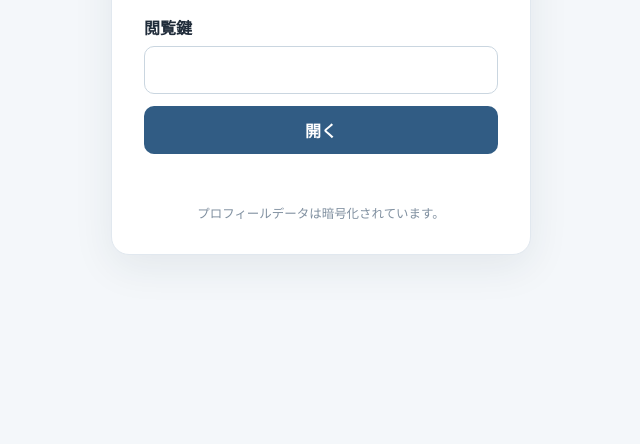
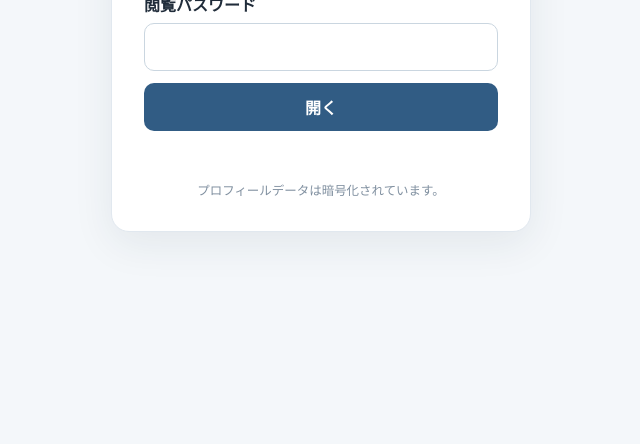
Before and after one commit to ShinsuteWeb/shin-onestep-profile, a plain HTML site: page index.html in a window 1280 px wide. Shown: the part 356-800 px from the top of the page, without its empty margins (319-959 px from the left). Drawn offline with Linux system fonts and the light colour scheme.

Commit message:
Update password gate labels

```diff
--- a/index.html
+++ b/index.html
@@ -1,7 +1,7 @@
 <!doctype html>
 <html lang="ja"><head><meta charset="utf-8"><meta name="viewport" content="width=device-width,initial-scale=1"><meta name="robots" content="noindex,nofollow"><title>シンOneStep メンバー紹介</title>
 <style>:root{font-family:system-ui,-apple-system,"Noto Sans JP",Meiryo,sans-serif;color:#202c3a;background:#f4f7fa}*{box-sizing:border-box}body{margin:0}.gate{min-height:100vh;display:grid;place-items:center;padding:20px}.card{width:min(100%,420px);padding:32px;background:#fff;border:1px solid #e1e8ef;border-radius:18px;box-shadow:0 12px 40px #1f344014}.mark{width:44px;height:44px;border-radius:14px;background:#eaf1f7;color:#315c84;display:grid;place-items:center;font-size:22px;margin-bottom:18px}.card h1{font-size:1.4rem;margin:0 0 8px}.card p{margin:0 0 22px;color:#607184}.card label{display:block;font-weight:600;margin-bottom:7px}.card input{width:100%;padding:12px 14px;border:1px solid #cad6e0;border-radius:10px;font:inherit}.card input:focus{outline:3px solid #477aa826;border-color:#477aa8}.card button{width:100%;margin-top:12px;padding:12px 14px;background:#315c84;color:#fff;border:0;border-radius:10px;font:inherit;font-weight:650;cursor:pointer}.error{color:#a22929;min-height:1.5em;margin-top:10px;font-size:.92rem}#site{display:none;width:100%;min-height:100vh;border:0;background:#f4f7fa}.hint{text-align:center;font-size:.78rem;color:#8090a0;margin-top:18px}</style></head>
-<body><main class="gate" id="gate"><form class="card" id="form"><div class="mark" aria-hidden="true">✦</div><h1>シンOneStep メンバー紹介</h1><p>閲覧するには鍵を入力してください。</p><label for="key">閲覧鍵</label><input type="password" id="key" autocomplete="current-password" required><button type="submit">開く</button><div class="error" id="error" role="alert"></div><div class="hint">プロフィールデータは暗号化されています。</div></form></main><div id="site"></div>
+<body><main class="gate" id="gate"><form class="card" id="form"><div class="mark" aria-hidden="true">✦</div><h1>シンOneStep メンバー紹介</h1><label for="key">閲覧パスワード</label><input type="password" id="key" autocomplete="current-password" required><button type="submit">開く</button><div class="error" id="error" role="alert"></div><div class="hint">プロフィールデータは暗号化されています。</div></form></main><div id="site"></div>
 <script>
 const ITERATIONS=600000, AAD=new TextEncoder().encode("shin-onestep-profile-v1");
 const enc=x=>new TextEncoder().encode(x), fromHex=s=>Uint8Array.from(s.match(/../g).map(x=>parseInt(x,16)));
```
